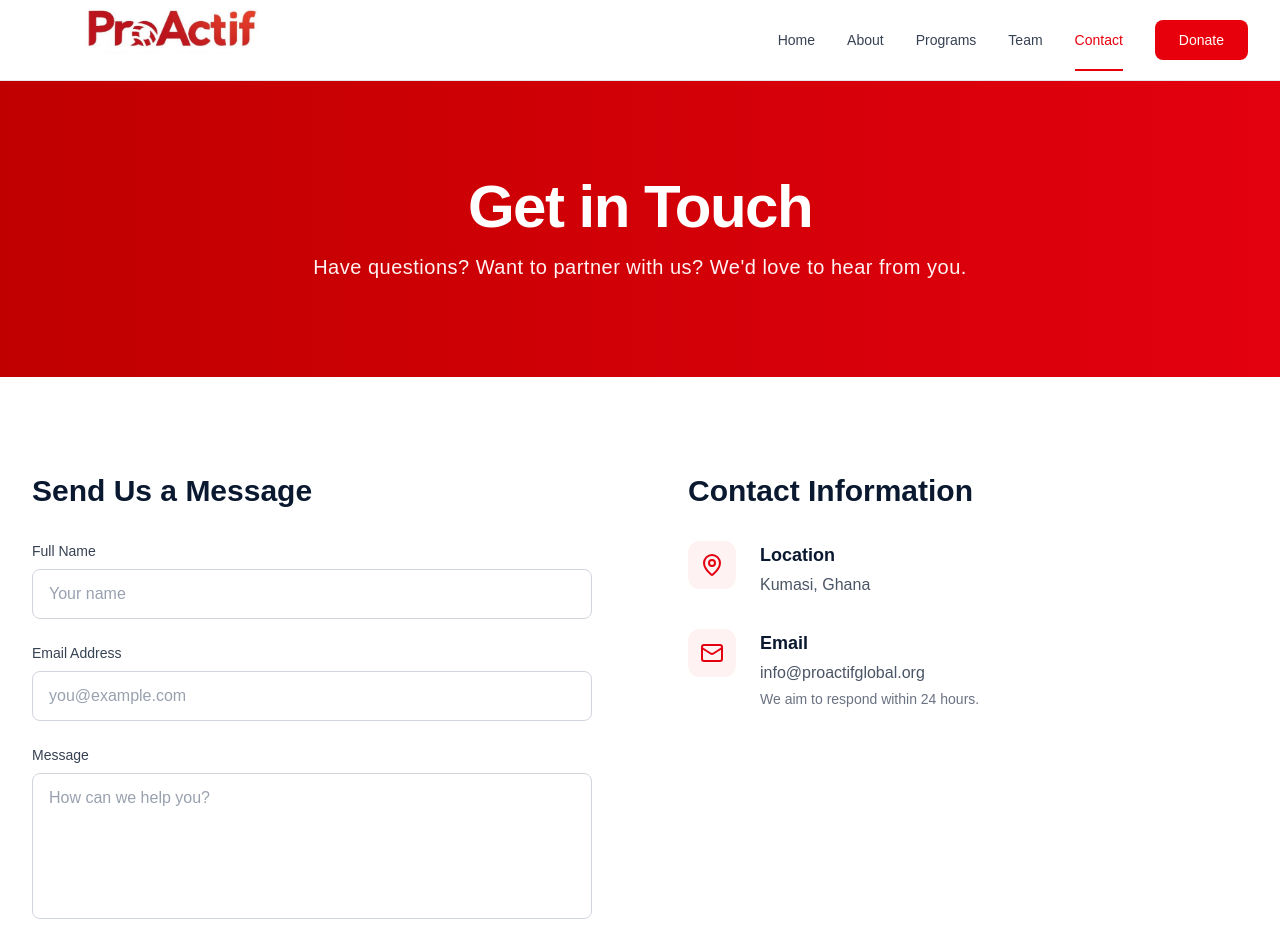
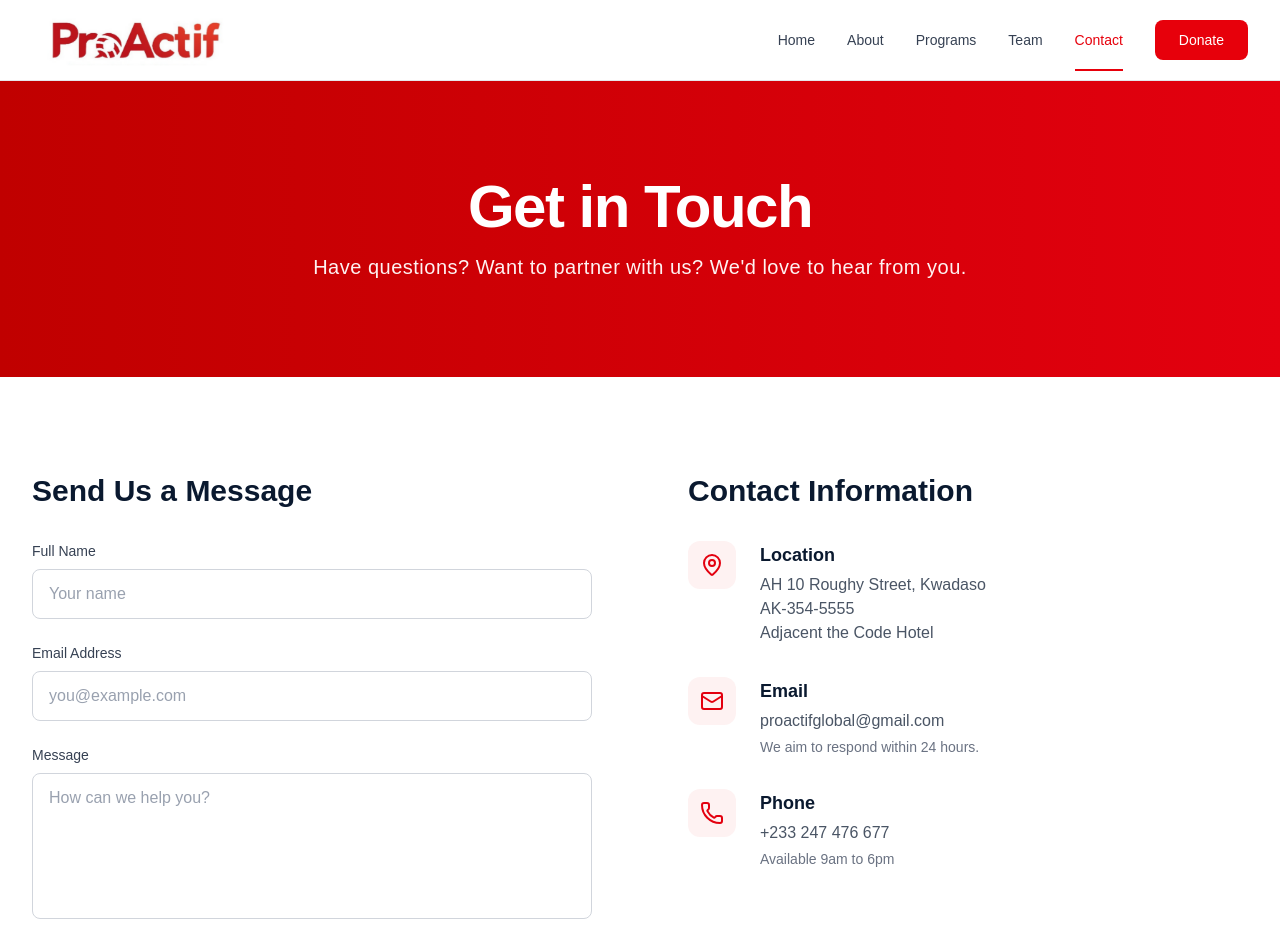
Before and after one commit to doxa-photizo/Proactif, a Next.js app: page /contact in a window 1280 px wide. Shown: the top 948 px of the page. Built offline with nearby package versions, Linux system fonts and the light colour scheme.

Commit message:
feat: update contact details and UI polish

```diff
--- a/Components/common/Footer.tsx
+++ b/Components/common/Footer.tsx
@@ -51,15 +51,19 @@ const Footer: React.FC = () => {
                         <div className="space-y-3 text-sm">
                             <div className="flex items-start gap-2">
                                 <MapPin className="size-4 mt-0.5 flex-shrink-0" />
-                                <span>Kumasi, Ghana</span>
+                                <span>
+                                    AH 10 Roughy Street, Kwadaso<br />
+                                    AK-354-5555<br />
+                                    Adjacent the Code Hotel
+                                </span>
                             </div>
                             <div className="flex items-center gap-2">
                                 <Mail className="size-4 flex-shrink-0" />
-                                <span>info@proactifglobal.org</span>
+                                <span>proactifglobal@gmail.com</span>
                             </div>
                             <div className="flex items-center gap-2">
                                 <Phone className="size-4 flex-shrink-0" />
-                                <span>+233 XX XXX XXXX</span>
+                                <span>+233 247 476 677</span>
                             </div>
                         </div>
                     </div>
--- a/Components/common/Navbar.tsx
+++ b/Components/common/Navbar.tsx
@@ -37,9 +37,9 @@ const Navbar: React.FC = () => {
                 <div className="flex justify-between items-center h-20">
                     <Link href="/" className="flex items-center h-full py-2">
                         <img
-                            src="/pics/Proactif logo.png"
+                            src="/pics/Proactif Logo.png"
                             alt="ProActif Logo"
-                            className="h-70 w-auto object-contain"
+                            className="h-70 w-auto object-contain relative top-[12px] -left-[36px]"
                         />
                     </Link>
 
--- a/pages/contact.tsx
+++ b/pages/contact.tsx
@@ -1,7 +1,7 @@
 import React, { useState } from 'react';
 import Head from 'next/head';
 import Navbar from '../Components/common/Navbar';
-import { MapPin, Mail } from 'lucide-react';
+import { MapPin, Mail, Phone } from 'lucide-react';
 
 export default function Contact() {
   const [formData, setFormData] = useState({
@@ -117,7 +117,11 @@ export default function Contact() {
                   </div>
                   <div>
                     <h3 className="text-lg font-semibold text-[#0A192F]">Location</h3>
-                    <p className="text-gray-600 mt-1">Kumasi, Ghana</p>
+                    <p className="text-gray-600 mt-1">
+                      AH 10 Roughy Street, Kwadaso<br />
+                      AK-354-5555<br />
+                      Adjacent the Code Hotel
+                    </p>
                   </div>
                 </div>
 
@@ -130,8 +134,22 @@ export default function Contact() {
                   </div>
                   <div>
                     <h3 className="text-lg font-semibold text-[#0A192F]">Email</h3>
-                    <p className="text-gray-600 mt-1">info@proactifglobal.org</p>
+                    <p className="text-gray-600 mt-1">proactifglobal@gmail.com</p>
                     <p className="text-sm text-gray-500 mt-1">We aim to respond within 24 hours.</p>
+                  </div>
+                </div>
+
+                {/* Phone */}
+                <div className="flex items-start space-x-6">
+                  <div className="flex-shrink-0">
+                    <div className="w-12 h-12 flex items-center justify-center rounded-xl bg-red-50 text-[#E3000F]">
+                      <Phone size={24} />
+                    </div>
+                  </div>
+                  <div>
+                    <h3 className="text-lg font-semibold text-[#0A192F]">Phone</h3>
+                    <p className="text-gray-600 mt-1">+233 247 476 677</p>
+                    <p className="text-sm text-gray-500 mt-1">Available 9am to 6pm</p>
                   </div>
                 </div>
 
--- a/pages/index.tsx
+++ b/pages/index.tsx
@@ -89,7 +89,7 @@ export default function Home() {
                 transition={{ duration: 0.8, delay: 0.2 }}
                 className="text-5xl md:text-7xl font-bold text-white mb-6 leading-tight"
               >
-                Empowering Youth. Transforming Communities.
+                Equipping the Youth for Socio-economic Empowerment.
               </motion.h1>
               <motion.p
                 initial={{ opacity: 0, y: 20 }}
@@ -97,9 +97,9 @@ export default function Home() {
                 transition={{ duration: 0.8, delay: 0.4 }}
                 className="text-xl text-red-100 mb-8 leading-relaxed"
               >
-                Building a healthier, more empowered future through sexual and
-                reproductive health advocacy, youth leadership, and community
-                development.
+                Equipping young people with the knowledge, practical skills,
+                and opportunities they need to achieve financial independence, make informed life choices,
+                and contribute meaningfully to sustainable community development.
               </motion.p>
               <motion.div
                 initial={{ opacity: 0, y: 20 }}
@@ -139,8 +139,10 @@ export default function Home() {
                 About ProActif Global
               </h2>
               <p className="text-xl text-gray-600 max-w-3xl mx-auto">
-                We are driven by values that create safe spaces, break stigma, and empower
-                young people to live healthy, purposeful, and economically independent lives.
+                We are driven by values that create safe spaces, break stigma,
+                and empower young people to live healthy,
+                purposeful, and economically independent lives
+
               </p>
             </motion.div>
 
--- a/pages/team.tsx
+++ b/pages/team.tsx
@@ -142,7 +142,7 @@ export default function Team() {
                 We're always looking for passionate individuals who share our vision of empowering youth and transforming communities.
               </p>
               <a
-                href="mailto:info@proactifglobal.org"
+                href="mailto:proactifglobal@gmail.com"
                 className="inline-block px-8 py-4 bg-red-600 text-white rounded-lg hover:bg-red-700 transition-all font-semibold"
               >
                 Get in Touch
```
